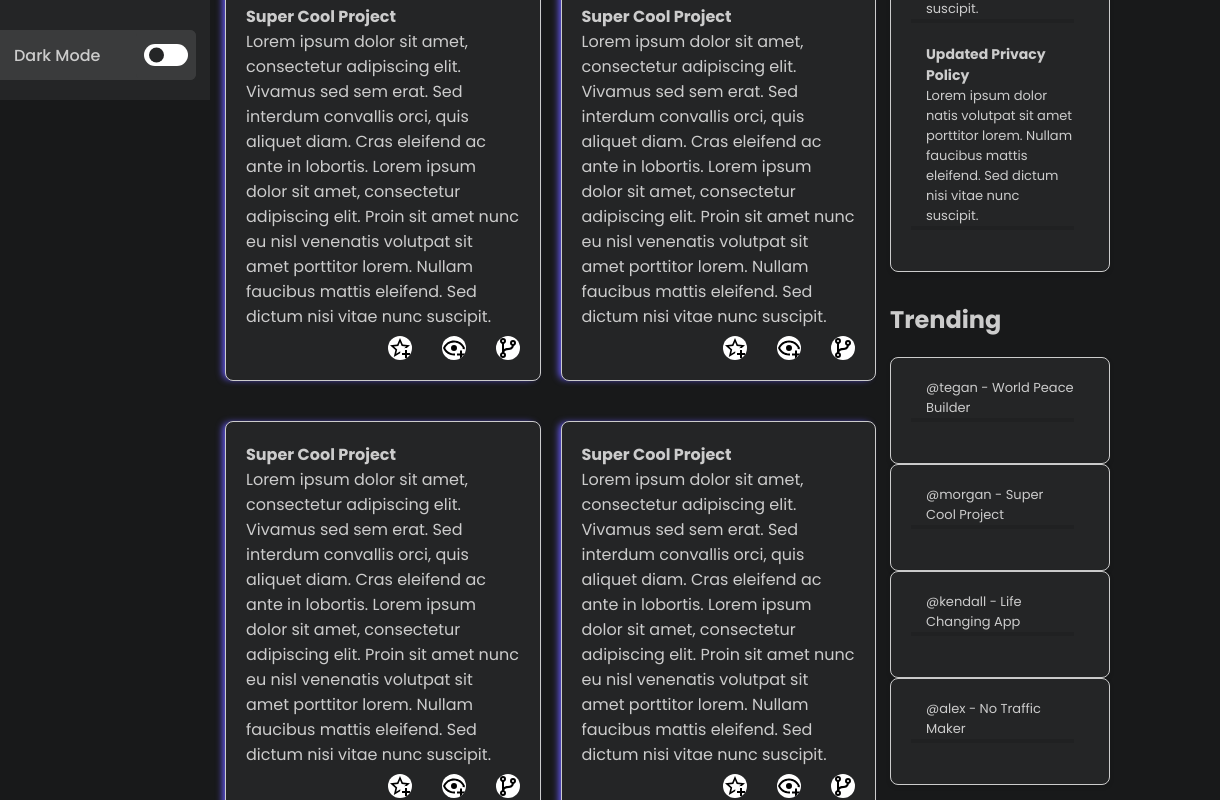
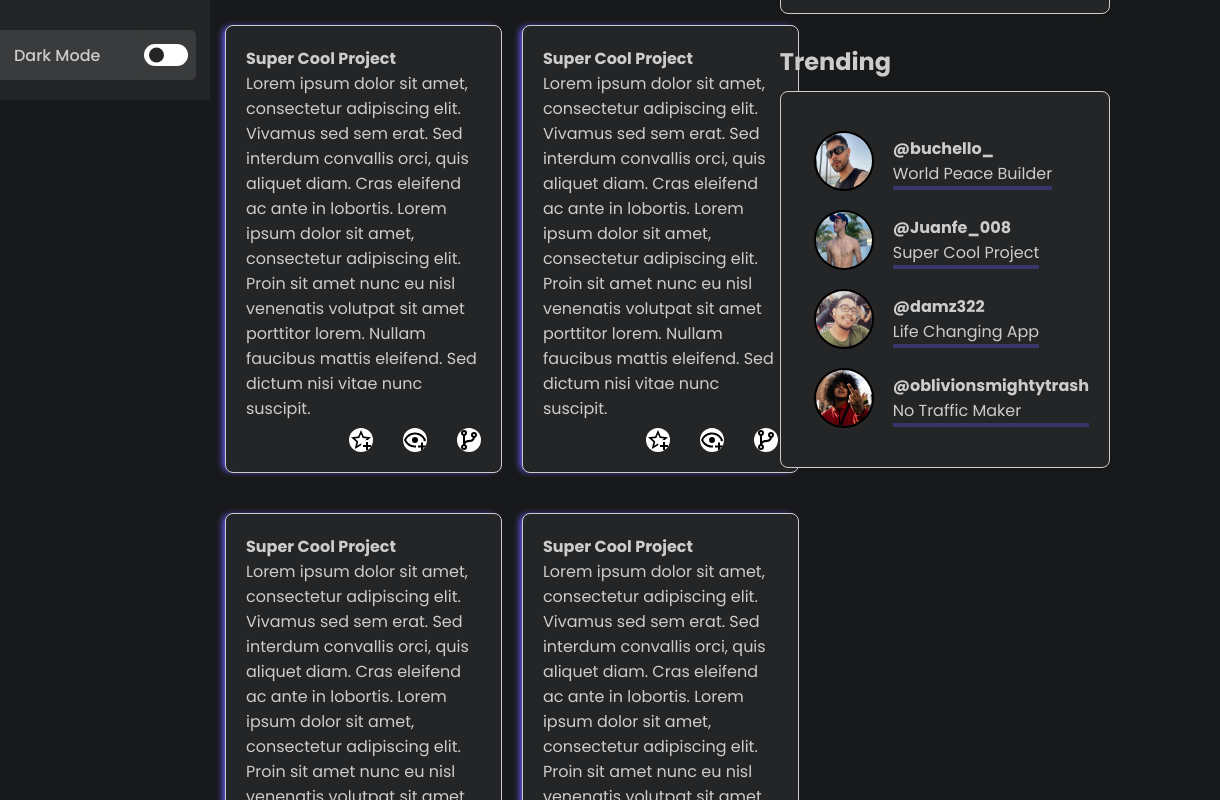
Before and after one commit to RobinsonJr017/admin-dashboard, a plain HTML site: page index.html in a window 1280 px wide. Shown: the part 700-1500 px from the top of the page, 60-1280 px from the left. Drawn offline with nearby package versions, Linux system fonts and the light colour scheme.

Commit message:
finish-front

```diff
--- a/index.html
+++ b/index.html
@@ -33,50 +33,50 @@
                     </li>
                     <li class="nav-link">
                         <a href="#">
-                            <img class="icon" src="/icons/card-account-details.svg" alt="logo-home">
+                            <img class="icon" src="/icons/card-account-details.svg" alt="card-account>
                             <span class="text nav-text">Profile</span>
                         </a>
                     </li>
                     <li class="nav-link">
                         <a href="#">
-                            <img class="icon" src="/icons/message-text.svg" alt="logo-home">
+                            <img class="icon" src="/icons/message-text.svg" alt="message-text">
                             <span class="text nav-text">Messages</span>
                         </a>
                     </li>
                     <li class="nav-link">
                         <a href="#">
-                            <img class="icon" src="/icons/clock-outline.svg" alt="logo-home">
+                            <img class="icon" src="/icons/clock-outline.svg" alt="cog-outline">
                             <span class="text nav-text">History</span>
                         </a>
                     </li>
                     <li class="nav-link">
                         <a href="#">
-                            <img class="icon" src="/icons/note-multiple.svg" alt="logo-home">
+                            <img class="icon" src="/icons/note-multiple.svg" alt="multiple-note">
                             <span class="text nav-text">Tasks</span>
                         </a>
                     </li>
                     <li class="nav-link">
                         <a href="#">
-                            <img class="icon" src="/icons/account-group.svg" alt="logo-home">
+                            <img class="icon" src="/icons/account-group.svg" alt="account-group">
                             <span class="text nav-text">Communities</span>
                         </a>
                     </li>
                     <div class="section2">
                         <li class="nav-link">
                             <a href="#">
-                                <img class="icon" src="/icons/cog-outline.svg" alt="logo-home">
+                                <img class="icon" src="/icons/cog-outline.svg" alt="cog-outline">
                                 <span class="text nav-text">Settings</span>
                             </a>
                         </li>
                         <li class="nav-link">
                             <a href="#">
-                                <img class="icon" src="/icons/message-question.svg" alt="logo-home">
+                                <img class="icon" src="/icons/message-question.svg" alt="message-question">
                                 <span class="text nav-text">Support</span>
                             </a>
                         </li>
                         <li class="nav-link">
                             <a href="#">
-                                <img class="icon" src="icons/shield-check.svg" alt="logo-home">
+                                <img class="icon" src="icons/shield-check.svg" alt="shield-check>
                                 <span class="text nav-text">Privacity</span>
                             </a>
                         </li>
@@ -147,54 +147,54 @@
                     <h4>Super Cool Project</h4>
                     <p>Lorem ipsum dolor sit amet, consectetur adipiscing elit. Vivamus sed sem erat. Sed interdum convallis orci, quis aliquet diam. Cras eleifend ac ante in lobortis. Lorem ipsum dolor sit amet, consectetur adipiscing elit. Proin sit amet nunc eu nisl venenatis volutpat sit amet porttitor lorem. Nullam faucibus mattis eleifend. Sed dictum nisi vitae nunc suscipit.</p>
                     <div class="cont">
-                        <img src="/icons/star-plus-outline.svg" alt="Profile Picture">
-                        <img src="/icons/eye-plus-outline.svg" alt="Profile Picture">
-                        <img src="/icons/source-branch.svg" alt="Profile Picture">
+                        <img src="/icons/star-plus-outline.svg" alt="star-plus-outline">
+                        <img src="/icons/eye-plus-outline.svg" alt="eye-plus-outline">
+                        <img src="/icons/source-branch.svg" alt="source-branch">
                     </div>
                 </div>
                 <div class="project">
                     <h4>Super Cool Project</h4>
                     <p>Lorem ipsum dolor sit amet, consectetur adipiscing elit. Vivamus sed sem erat. Sed interdum convallis orci, quis aliquet diam. Cras eleifend ac ante in lobortis. Lorem ipsum dolor sit amet, consectetur adipiscing elit. Proin sit amet nunc eu nisl venenatis volutpat sit amet porttitor lorem. Nullam faucibus mattis eleifend. Sed dictum nisi vitae nunc suscipit.</p>
                     <div class="cont">
-                        <img src="/icons/star-plus-outline.svg" alt="Profile Picture">
-                        <img src="/icons/eye-plus-outline.svg" alt="Profile Picture">
-                        <img src="/icons/source-branch.svg" alt="Profile Picture">
+                        <img src="/icons/star-plus-outline.svg" alt="star-plus-outline">
+                        <img src="/icons/eye-plus-outline.svg" alt="eye-plus-outline">
+                        <img src="/icons/source-branch.svg" alt="source-branch">
                     </div>
                 </div>
                 <div class="project">
                     <h4>Super Cool Project</h4>
                     <p>Lorem ipsum dolor sit amet, consectetur adipiscing elit. Vivamus sed sem erat. Sed interdum convallis orci, quis aliquet diam. Cras eleifend ac ante in lobortis. Lorem ipsum dolor sit amet, consectetur adipiscing elit. Proin sit amet nunc eu nisl venenatis volutpat sit amet porttitor lorem. Nullam faucibus mattis eleifend. Sed dictum nisi vitae nunc suscipit.</p>
                     <div class="cont">
-                        <img src="/icons/star-plus-outline.svg" alt="Profile Picture">
-                        <img src="/icons/eye-plus-outline.svg" alt="Profile Picture">
-                        <img src="/icons/source-branch.svg" alt="Profile Picture">
+                        <img src="/icons/star-plus-outline.svg" alt="star-plus-outline">
+                        <img src="/icons/eye-plus-outline.svg" alt="eye-plus-outline">
+                        <img src="/icons/source-branch.svg" alt="source-branch">
                     </div>
                 </div>
                 <div class="project">
                     <h4>Super Cool Project</h4>
                     <p>Lorem ipsum dolor sit amet, consectetur adipiscing elit. Vivamus sed sem erat. Sed interdum convallis orci, quis aliquet diam. Cras eleifend ac ante in lobortis. Lorem ipsum dolor sit amet, consectetur adipiscing elit. Proin sit amet nunc eu nisl venenatis volutpat sit amet porttitor lorem. Nullam faucibus mattis eleifend. Sed dictum nisi vitae nunc suscipit.</p>
                     <div class="cont">
-                        <img src="/icons/star-plus-outline.svg" alt="Profile Picture">
-                        <img src="/icons/eye-plus-outline.svg" alt="Profile Picture">
-                        <img src="/icons/source-branch.svg" alt="Profile Picture">
+                        <img src="/icons/star-plus-outline.svg" alt="star-plus-outline">
+                        <img src="/icons/eye-plus-outline.svg" alt="eye-plus-outline">
+                        <img src="/icons/source-branch.svg" alt="source-branch">
                     </div>
                 </div>
                 <div class="project">
                     <h4>Super Cool Project</h4>
                     <p>Lorem ipsum dolor sit amet, consectetur adipiscing elit. Vivamus sed sem erat. Sed interdum convallis orci, quis aliquet diam. Cras eleifend ac ante in lobortis. Lorem ipsum dolor sit amet, consectetur adipiscing elit. Proin sit amet nunc eu nisl venenatis volutpat sit amet porttitor lorem. Nullam faucibus mattis eleifend. Sed dictum nisi vitae nunc suscipit.</p>
                     <div class="cont">
-                        <img src="/icons/star-plus-outline.svg" alt="Profile Picture">
-                        <img src="/icons/eye-plus-outline.svg" alt="Profile Picture">
-                        <img src="/icons/source-branch.svg" alt="Profile Picture">
+                        <img src="/icons/star-plus-outline.svg" alt="star-plus-outline">
+                        <img src="/icons/eye-plus-outline.svg" alt="eye-plus-outline">
+                        <img src="/icons/source-branch.svg" alt="source-branch">
                     </div>
                 </div>
                 <div class="project">
                     <h4>Super Cool Project</h4>
                     <p>Lorem ipsum dolor sit amet, consectetur adipiscing elit. Vivamus sed sem erat. Sed interdum convallis orci, quis aliquet diam. Cras eleifend ac ante in lobortis. Lorem ipsum dolor sit amet, consectetur adipiscing elit. Proin sit amet nunc eu nisl venenatis volutpat sit amet porttitor lorem. Nullam faucibus mattis eleifend. Sed dictum nisi vitae nunc suscipit.</p>
                     <div class="cont">
-                        <img src="/icons/star-plus-outline.svg" alt="Profile Picture">
-                        <img src="/icons/eye-plus-outline.svg" alt="Profile Picture">
-                        <img src="/icons/source-branch.svg" alt="Profile Picture">
+                        <img src="/icons/star-plus-outline.svg" alt="star-plus-outline">
+                        <img src="/icons/eye-plus-outline.svg" alt="eye-plus-outline">
+                        <img src="/icons/source-branch.svg" alt="source-branch">
                     </div>
                 </div>
             </div>
@@ -215,18 +215,37 @@
                 <section id="trending">
                     <h2 class="anuncios">Trending</h2>
                     <div class="project1">
-                        <p>@tegan - World Peace Builder</p>
-                    </div>
-                    <div class="project1">
-                        <p>@morgan - Super Cool Project</p>
-                    </div>
-                    <div class="project1">
-                        <p>@kendall - Life Changing App</p>
-                    </div>
-                    <div class="project1">
-                        <p>@alex - No Traffic Maker</p>
+                        <div class="project-item">
+                            <img src="/img/buchello.jpg" alt="Profile Picture">
+                            <div class="text-container">
+                                <h4>@buchello_</h4>
+                                <p>World Peace Builder</p>
+                            </div>
+                        </div>
+                        <div class="project-item">
+                            <img src="/img/juanfe.jpg" alt="Profile Picture">
+                            <div class="text-container">
+                                <h4>@Juanfe_008</h4>
+                                <p>Super Cool Project</p>
+                            </div>
+                        </div>
+                        <div class="project-item">
+                            <img src="/img/moreno.jpg" alt="Profile Picture">
+                            <div class="text-container">
+                                <h4>@damz322</h4>
+                                <p>Life Changing App</p>
+                            </div>
+                        </div>
+                        <div class="project-item">
+                            <img src="/img/oblivions.jpg" alt="Profile Picture">
+                            <div class="text-container">
+                                <h4>@oblivionsmightytrash</h4>
+                                <p>No Traffic Maker</p>
+                            </div>
+                        </div>
                     </div>
                 </section>
+
             </div>
         </div>
     </section>
--- a/styles.css
+++ b/styles.css
@@ -34,7 +34,7 @@ body.dark{
     --body-color: #E4E9F7;
     --sidebar-color: #FFF;
     --primary-color: #695CFE;
-    --primary-color-light: #f5feff;
+    --primary-color-light: #e3f0f1;
     --toggle-color: #DDD;
     --text-color: #707070;
     --icon-color: #FFF;
@@ -511,7 +511,7 @@ body.dark .sidebar .icon img {
 /* Estilos para la sección de proyectos */
 h2 {
     margin-top: 10px;
-    margin-bottom: 20px;
+    margin-bottom: 12px;
     color: var(--text-color);
 }
 .titulo{
@@ -582,7 +582,7 @@ h2 {
 /* P y H de anuncios*/
 .project1 > p{
     margin-bottom: 25px;
-    box-shadow: 0 4px 0px rgba(0, 0, 0, 0.1);
+    box-shadow: 0 4px 0px rgba(105, 92, 254, 0.3);
     font-size: 13px;
     padding-left: 15px;
     margin-right: 15px;
@@ -606,5 +606,34 @@ h2 {
     width: 24px;
     height: 24px;
     background-color: var(--toggle-color);
-    border-radius: 100px;
+    border-radius: 50%;
 }
+
+/* Imagenes de la seccion de Anuncios (trading) */
+#trending .project1 .project-item {
+    display: flex;
+    align-items: center;
+    margin-bottom: 19px; /* Espacio entre cada proyecto */
+    margin-left: 13px;
+    margin-top: 19px;
+}
+
+#trending .project1 .project-item img {
+    width: 60px;
+    height: 60px;
+    margin-right: 19px;
+    border: #000000 2px solid; /* Espacio entre la imagen y el texto */
+    border-radius: 50%;
+}
+
+/* Contenedor de texto (nombre de usuario y descripción) */
+#trending .project1 .project-item .text-container {
+    display: flex;
+    flex-direction: column; /* Alinea el texto verticalmente */
+}
+
+#trending .project1 .project-item p {
+    margin: 0;
+    box-shadow: 0 4px 0px rgba(105, 92, 254, 0.3);
+
+}
```
Also changed, not shown: img/buchello.jpg (added), img/juanfe.jpg (added), img/moreno.jpg (added), img/oblivions.jpg (added).
